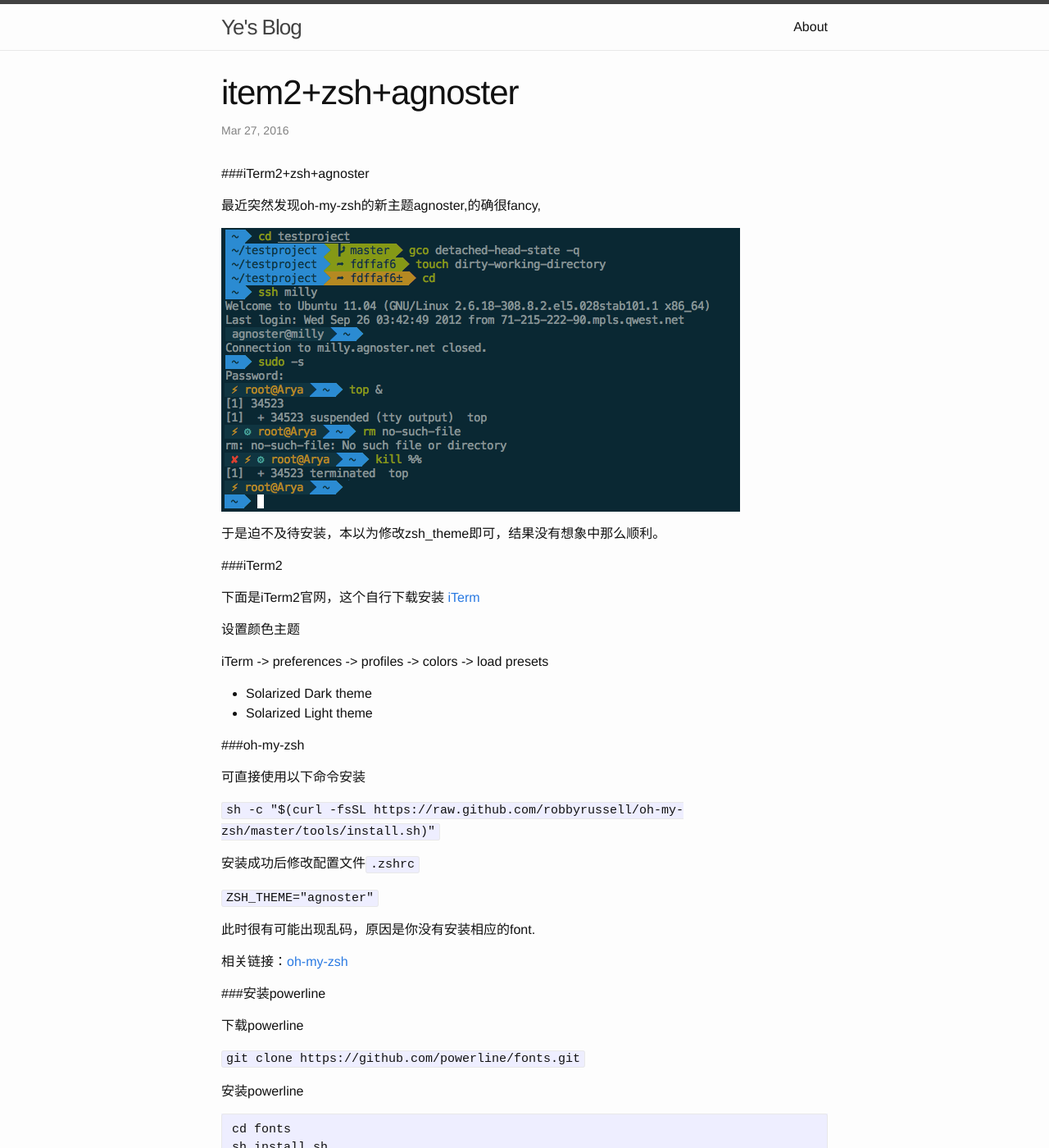
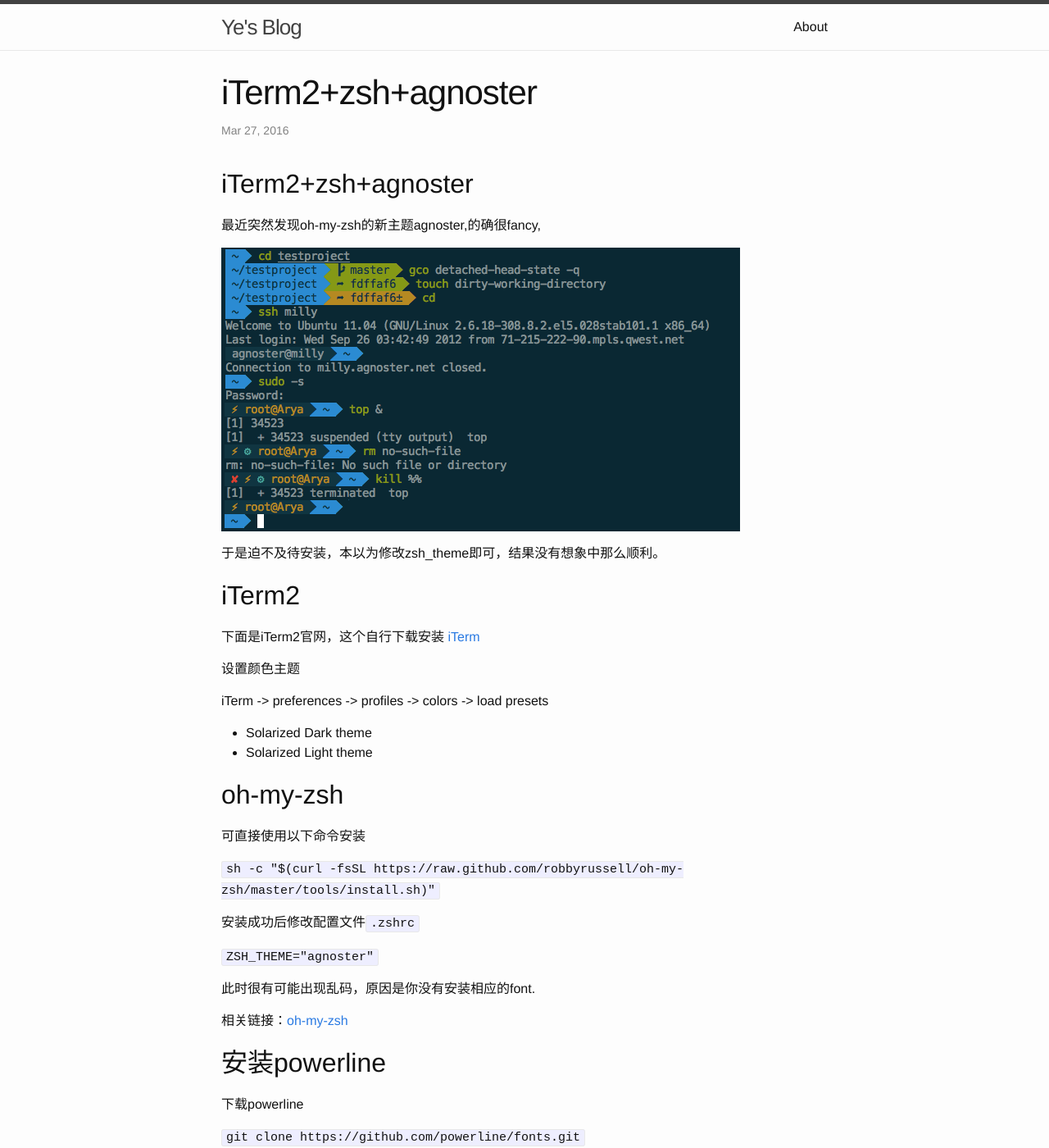
Before and after one commit to dropperY/dropperY.github.io, a Jekyll site: the page built from _posts/2016-02-27-iterm2--zsh-agnoster.markdown, in a window 1280 px wide and 1400 px high. Shown: the whole window at 82% size. Built offline with Jekyll 4.4.1, drawn with Linux system fonts in a browser that asks for light colours.

Commit message:
modify last post

```diff
--- a/_posts/2016-02-27-hello-world.markdown
+++ b/_posts/2016-02-27-iterm2--zsh-agnoster.markdown
@@ -1,11 +1,11 @@
 ---
 layout: post
-title:  item2+zsh+agnoster
+title:  iTerm2+zsh+agnoster
 date:   2016-03-27 22:20:15 +0800
 ---
 
 
-###iTerm2+zsh+agnoster
+## iTerm2+zsh+agnoster
 
 最近突然发现oh-my-zsh的新主题agnoster,的确很fancy,
 
@@ -13,7 +13,7 @@ date:   2016-03-27 22:20:15 +0800
 
 于是迫不及待安装，本以为修改zsh_theme即可，结果没有想象中那么顺利。
 
-###iTerm2
+## iTerm2
 
 下面是iTerm2官网，这个自行下载安装
 [iTerm](http://www.iterm2.com/)
@@ -26,7 +26,7 @@ iTerm -> preferences -> profiles -> colors -> load presets
 - Solarized Light theme
 
 
-###oh-my-zsh
+## oh-my-zsh
 
 可直接使用以下命令安装
 
@@ -40,7 +40,7 @@ iTerm -> preferences -> profiles -> colors -> load presets
 
 相关链接：[oh-my-zsh](https://github.com/robbyrussell/oh-my-zsh)
 
-###安装powerline
+## 安装powerline
 
 下载powerline
 
```
